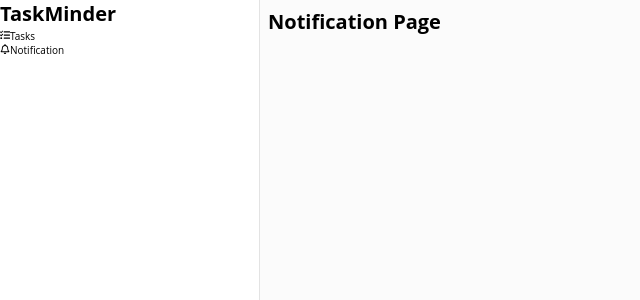
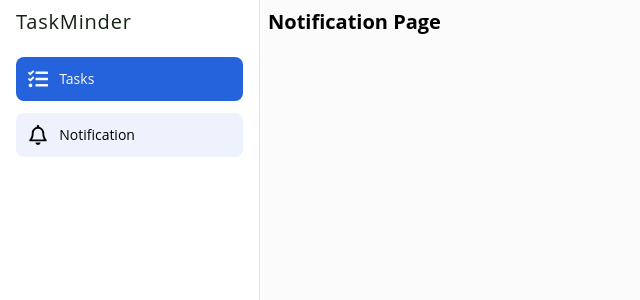
Before and after one commit to arun-kumar-1995/missed-task-deadline, a React (Vite) app in the folder client/: page /notification in a window 1280 px wide. Shown: the top 300 px of the page, without its empty margins (0-640 px from the left). Built offline with nearby package versions, Linux system fonts and the light colour scheme.

Commit message:
sidebar ui design

```diff
--- a/client/src/components/Sidebar.css
+++ b/client/src/components/Sidebar.css
@@ -0,0 +1,38 @@
+.side-nav {
+  padding: 0.8rem 1.6rem;
+}
+
+.logo h1 {
+  font-weight: 500;
+  letter-spacing: 0.8px;
+  color: var(--clr-dark);
+}
+nav {
+  margin-top: 2em;
+}
+nav li {
+  margin: 1.2em 0;
+}
+
+nav li a {
+  display: inline-flex;
+  width: 100%;
+  padding: 1.2rem;
+  border-radius: 0.8rem;
+  background-color: #eef2fc;
+  transition: all 0.24s ease-in;
+}
+
+nav li a.active {
+  background-color: #2563dc;
+  color: var(--clr-light);
+}
+nav li a:hover {
+  background-color: var(--clr-dark);
+  color: var(--clr-light);
+}
+
+a span {
+  font-size: 1.4rem;
+  margin-left: 0.8em;
+}
--- a/client/src/components/Sidebar.jsx
+++ b/client/src/components/Sidebar.jsx
@@ -14,15 +14,15 @@ const Sidebar = () => {
       <nav>
         <ul>
           <li>
-            <Link to="/">
-              <FaTasks className="nav-icon" title="tasks" />
+            <Link to="/" className="active">
+              <FaTasks className="nav-icon" title="tasks" size={20} />
               <span>Tasks</span>
             </Link>
           </li>
           <li>
             <Link to="/notification">
-              <FaRegBell className="nav-icon" title="notification" />
-              <span>Notification</span>
+              <FaRegBell className="nav-icon" title="notification" size={20} />
+              <span>Notification </span>
             </Link>
           </li>
         </ul>
```
